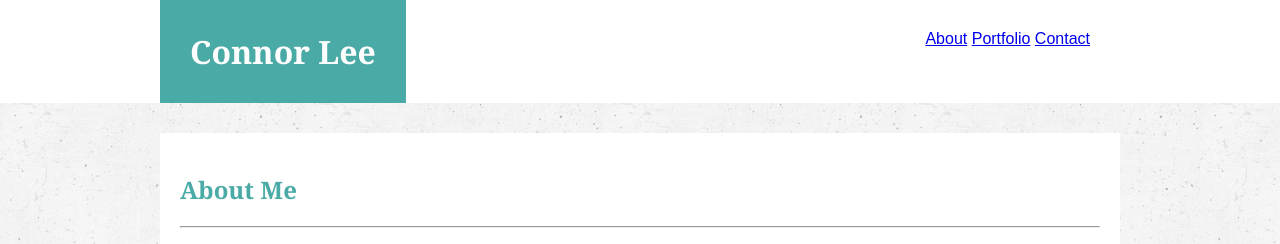
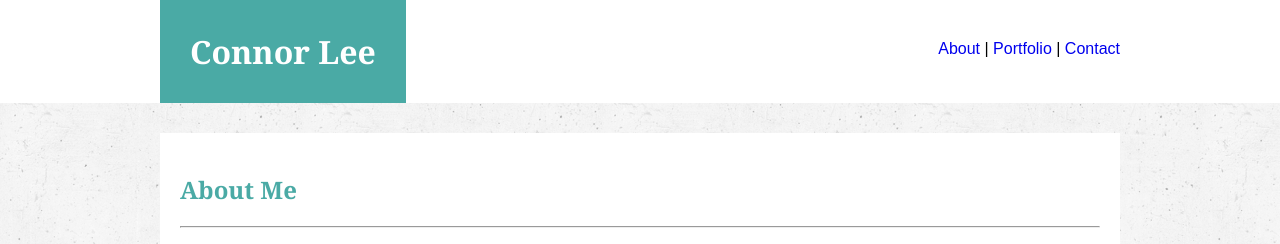
Before and after one commit to connorleee/Basic-Portfolio, a plain HTML site: page index.html in a window 1280 px wide. Shown: the top 244 px of the page. Drawn offline with Linux system fonts and the light colour scheme.

Commit message:
Nav finished

```diff
--- a/css/style.css
+++ b/css/style.css
@@ -1,3 +1,7 @@
+html {
+    overflow-y: scroll;
+}
+
 body{
     background-image: url("../images/old_wall.png");
     font-family: 'arial', 'Helvetica Neue', Helvetica, sans-serif;
@@ -43,8 +47,12 @@ h1, h2, h3{
 
 .nav{
     float: right;
-    margin: 30px;
+    margin-top: 40px;
+    margin-right: 0px;
+}
 
+a{
+    text-decoration: none;
 }
 
 .bio-body{
@@ -61,10 +69,6 @@ h1, h2, h3{
     float: left;
     margin-right: 20px;
     margin-bottom: 0px;
-}
-
-ul{
-    margin-left: 0px;
 }
 
 hr{
--- a/index.html
+++ b/index.html
@@ -14,8 +14,8 @@
 
                 <!-- Hyperlinks between pages within header -->
                 <div class="nav">
-                    <a href="index.html">About</a>
-                    <a href="portfolio.html">Portfolio</a>
+                    <a href="index.html">About</a> |
+                    <a href="portfolio.html">Portfolio</a> |
                     <a href="contact.html">Contact</a>
                 </div>
             </div>
```
Also changed, not shown: contact.html (+2 -2 lines), portfolio.html (+2 -2 lines).
